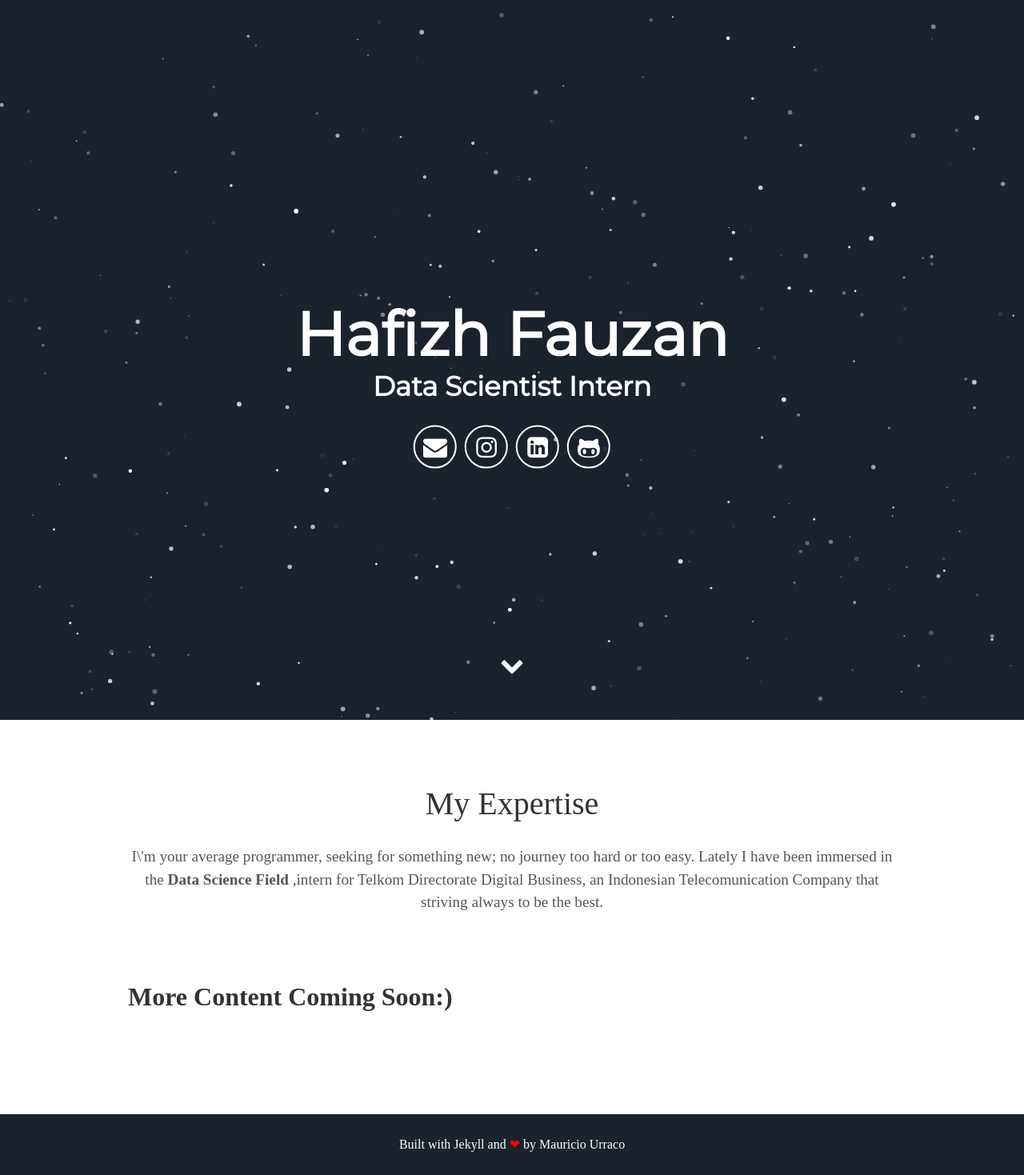
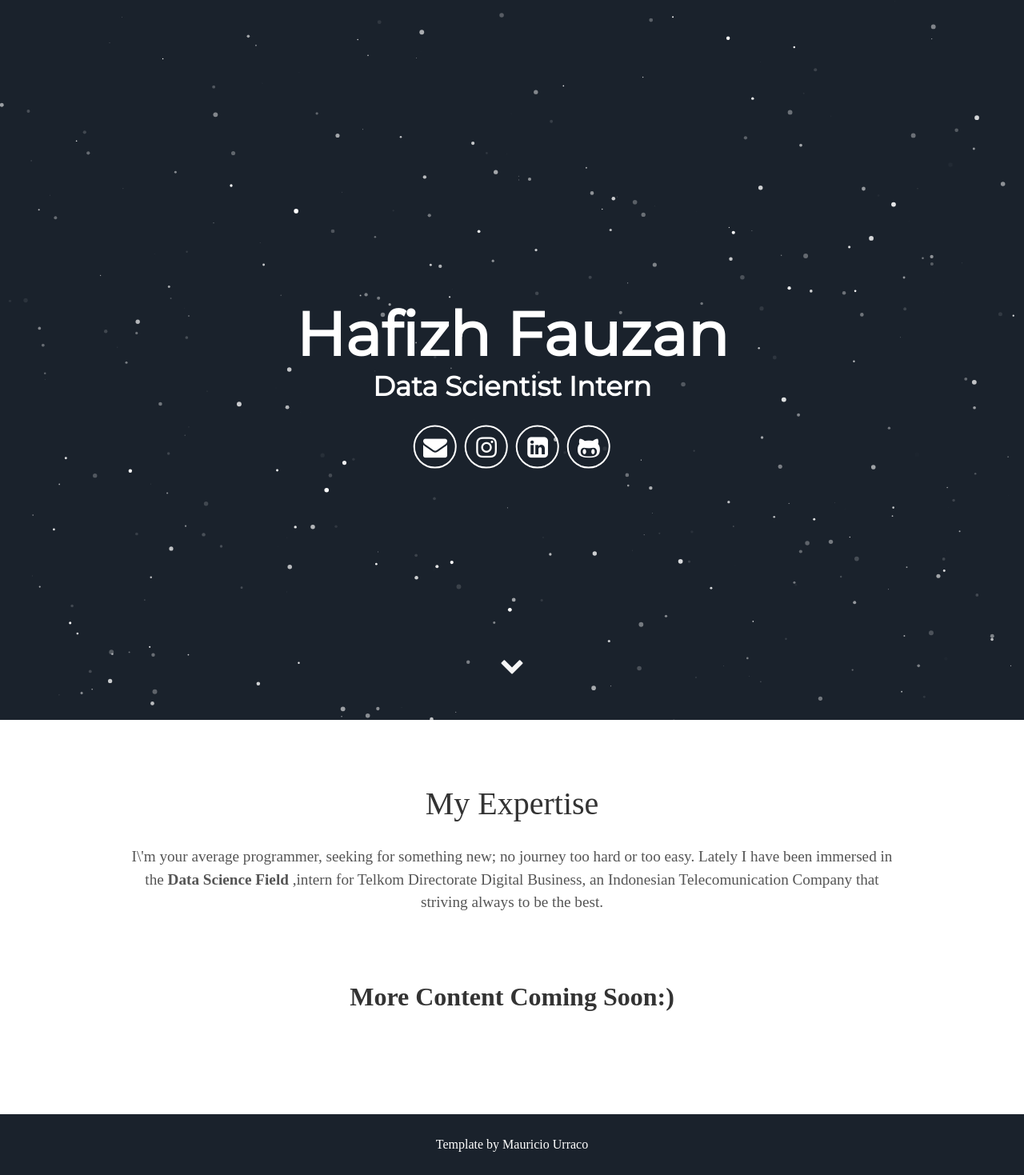
Before and after one commit to Fizdan/Fizdan.github.io, a Jekyll site: the page built from index.html, in a window 1280 px wide. Shown: the whole page at 80% size. Built offline with Jekyll 4.4.1, drawn with Linux system fonts in a browser that asks for light colours; some web fonts are replaced.

Commit message:
another fix

```diff
--- a/_includes/about.html
+++ b/_includes/about.html
@@ -3,7 +3,15 @@
   <p>{{ site.user_description }}</p>
 </div>
 <div class="user">
+	<div>
+	<h2></h2>
+	</div>
+	<div>
 	<h2>More Content Coming Soon:)</h2>
+	</div>
+	<div>
+	<h2></h2>
+	</div>
 <!--
   <div class="tech">
     <h2>Design</h2>
--- a/_includes/footer.html
+++ b/_includes/footer.html
@@ -1,6 +1,6 @@
 <footer class="footer">
     <!-- <p>&copy; {{ site.username }}</p> -->
-    <p>Built with Jekyll and <span class="love">❤</span> by <a href="https://github.com/murraco">Mauricio Urraco</a></p>
+    <p>Template by <a href="https://github.com/murraco">Mauricio Urraco</a></p>
 </footer>
 <script src="//cdn.jsdelivr.net/particles.js/2.0.0/particles.min.js"></script>
 <script src="{{ '/assets/js/sweet-scroll.min.js' | prepend: site.baseurl }}"></script>
```
